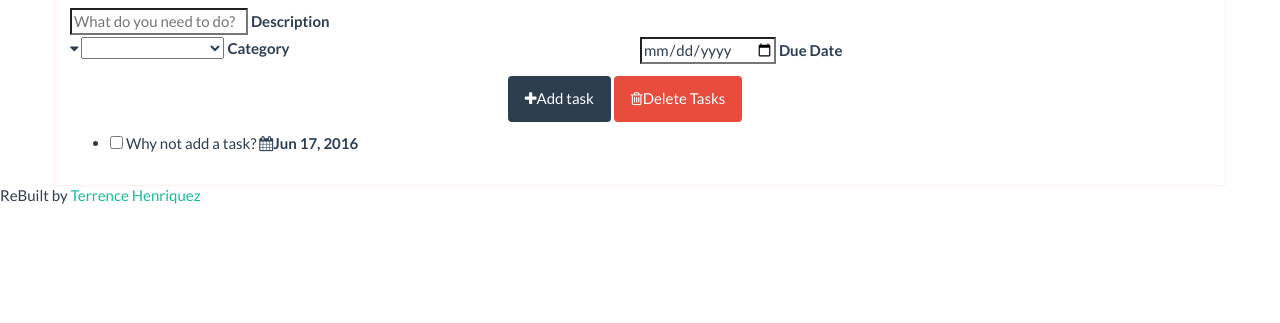
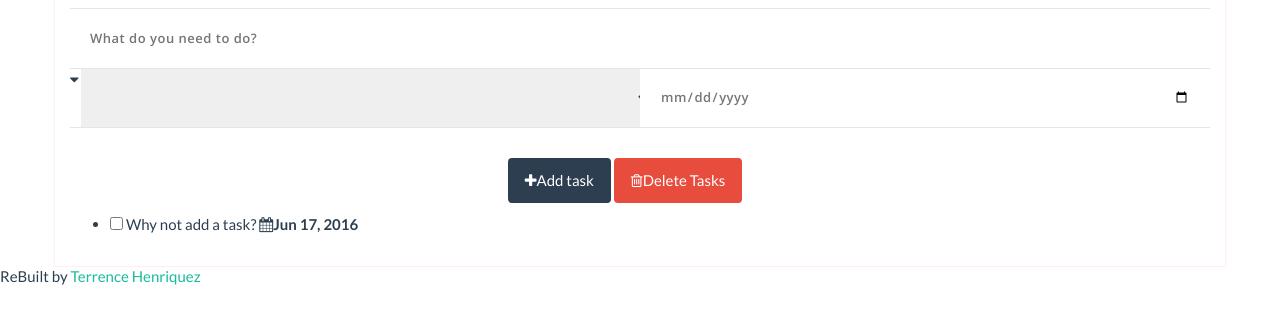
Before and after one commit to thenriquez/PickNDo, a plain HTML site: page index.html in a window 1280 px wide. Shown: the part 113-436 px from the top of the page. Drawn offline with nearby package versions, Linux system fonts and the light colour scheme.

Commit message:
added some padding and font stying for the inputCOntainer class

```diff
--- a/css/style.css
+++ b/css/style.css
@@ -45,3 +45,39 @@ h1 {
   text-transform: uppercase;
   color: #777
 }
+
+.inputContainer {
+  height: 60px;
+  border-top: 1px solid #e5e5e5;
+  position: relative;
+  overflow: hidden;
+}
+
+.inputContainer.last {
+  border-bottom: 1px solid #e5e5e5;
+  margin-bottom: 20px;
+}
+inputContainer.half.last.right {
+  border-left: 1px solid #e5e5e5;
+
+}
+input[type="date"], input[type="text"], select {
+  height: 100%;
+  width: 100%;
+  padding: 0 20px;
+  position: absolute;
+  top: 0;
+  vertical-align: middle;
+  display: inline-block;
+  border-radius: none;
+  border: none;
+  font-size: 13px;
+  color: #777;
+  margin: 0;
+  font-family: 'Open Sans', sans-serif;
+  font-weight: 600;
+  letter-spacing: 0.5px;
+  -webkit-transition: backround 0.3s;
+          transition: backround 0.3s;
+
+}
```
